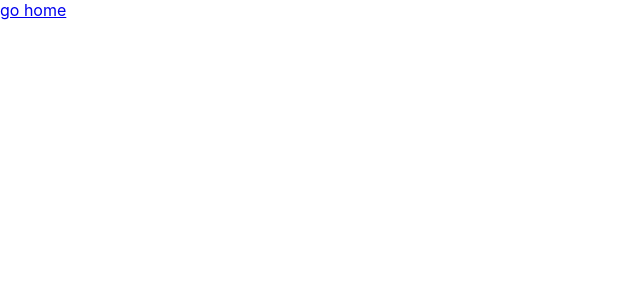
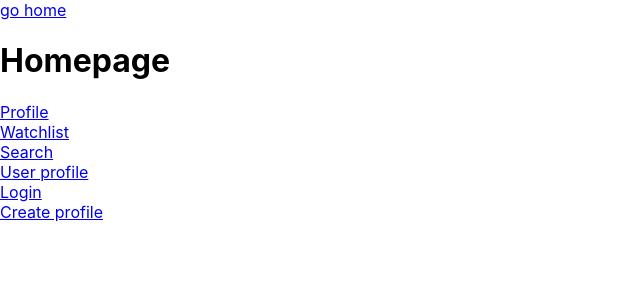
Before and after one commit to flyingisawol/getReal, a React (Create React App) app in the folder client/: page /api/getreal in a window 1280 px wide. Before the commit this address had no page. Shown: the top 300 px of the page, without its empty margins (0-640 px from the left). Built offline with nearby package versions, Linux system fonts and the light colour scheme.

Commit message:
updated urls to include api

```diff
--- a/client/package.json
+++ b/client/package.json
@@ -1,6 +1,7 @@
 {
   "name": "client",
   "version": "0.1.0",
+  "proxy": "http://localhost:3000/",
   "private": true,
   "dependencies": {
     "@testing-library/jest-dom": "^5.16.5",
--- a/client/src/App.js
+++ b/client/src/App.js
@@ -16,16 +16,16 @@ import CreateProfile from './components/CreateProfile'
 function App() {
   return (
     <div className="App">
-      <Link to='/getreal'>go home</Link>
+      <Link to='/api/getreal'>go home</Link>
       <Routes>
-        <Route path='/getreal/createprofile' element={<CreateProfile/>} />
-        <Route path='/getreal' element={<HomeFeed />} />
-        <Route path='/getreal/profile' element={<Profile />} />
-        <Route path='/getreal/watchlist' element={<WatchList />} />
-        <Route path='/getreal/search' element={<Search />} />
-        <Route path='/getreal/user-profile' element={<UserProfile />} />
-        <Route path='/getreal/login' element={<Login />} />
-        <Route path='/getreal/register' element={<Register />} />
+        <Route path='/api/getreal/createprofile' element={<CreateProfile/>} />
+        <Route path='/api/getreal' element={<HomeFeed />} />
+        <Route path='/api/getreal/profile' element={<Profile />} />
+        <Route path='/api/getreal/watchlist' element={<WatchList />} />
+        <Route path='/api/getreal/search' element={<Search />} />
+        <Route path='/api/getreal/user-profile' element={<UserProfile />} />
+        <Route path='/api/getreal/login' element={<Login />} />
+        <Route path='/api/getreal/register' element={<Register />} />
       </Routes>
     </div>
   );
--- a/client/src/components/HomeFeed.js
+++ b/client/src/components/HomeFeed.js
@@ -5,17 +5,17 @@ const HomeFeed = () => {
       <div className="home-page">
         <h1>Homepage</h1>
           <nav>
-            <Link to='/getreal/profile' >Profile</Link>
+            <Link to='/api/getreal/profile' >Profile</Link>
             <br/>
-            <Link to='/getreal/watchlist' >Watchlist</Link>
+            <Link to='/api/getreal/watchlist' >Watchlist</Link>
             <br/>
-            <Link to='/getreal/search' >Search</Link>
+            <Link to='/api/getreal/search' >Search</Link>
             <br/>
-            <Link to='/getreal/user-profile' >User profile</Link>
+            <Link to='/api/getreal/user-profile' >User profile</Link>
             <br/>
-            <Link to='/getreal/login' >Login</Link>
+            <Link to='/api/getreal/login' >Login</Link>
             <br/>
-            <Link to='/getreal/createprofile' >Create profile</Link>
+            <Link to='/api/getreal/createprofile' >Create profile</Link>
           </nav>
       </div>
     )
```
